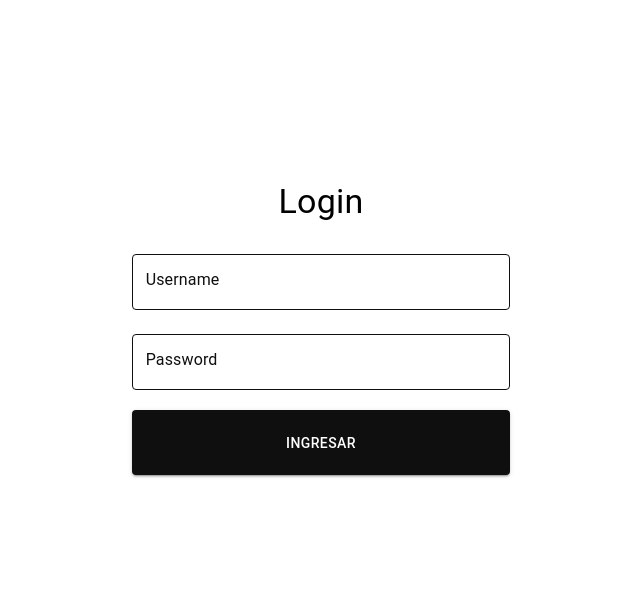
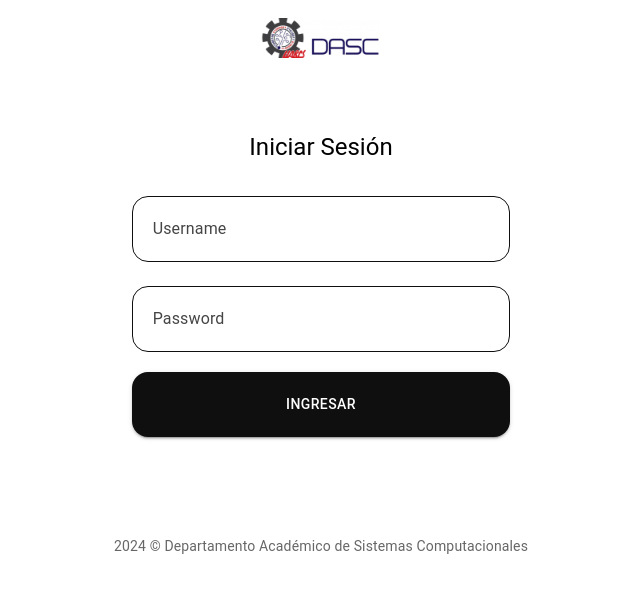
Before and after one commit to Roberto-av/gestor-practicas-front, a React (Create React App) app: page /login in a window 1280 px wide. Shown: the top 592 px of the page, without its empty margins (327-967 px from the left). Built offline with nearby package versions, Linux system fonts and the light colour scheme; a web font is replaced by a local one.

Commit message:
act login y register

```diff
--- a/src/pages/common/login/index.js
+++ b/src/pages/common/login/index.js
@@ -1,10 +1,11 @@
 import React, { useState, useContext } from "react";
 import { Box, Button, TextField, Typography, Grid } from "@mui/material";
-import { useNavigate } from 'react-router-dom';
+import { useNavigate } from "react-router-dom";
 import { AuthContext } from "../../../context/AuthContext";
 import api from "../../../utils/api";
 import Loader from "../../../components/admin/dashboard/loader";
 import { jwtDecode } from "jwt-decode";
+import dascLogo from "../../../assets/img/dascLogo.png";
 
 const Login = () => {
   const { setAuthState } = useContext(AuthContext);
@@ -35,7 +36,11 @@ const Login = () => {
     if (isSubmitted) {
       setErrors((prevErrors) => ({
         ...prevErrors,
-        [name]: value ? "" : `El ${name === "username" ? "nombre de usuario" : "contraseña"} es requerido`,
+        [name]: value
+          ? ""
+          : `El ${
+              name === "username" ? "nombre de usuario" : "contraseña"
+            } es requerido`,
       }));
     }
   };
@@ -53,7 +58,7 @@ const Login = () => {
         jwt,
         user: jwtDecode(jwt),
       });
-      navigate('/');
+      navigate("/");
       window.location.reload(true);
     } catch (error) {
       console.error("Error en el login:", error);
@@ -69,11 +74,21 @@ const Login = () => {
   };
 
   return (
+    <>
+      <Box
+        display="flex"
+        justifyContent="center"
+        alignItems="center"
+        height="60px"
+        mb={2}
+      >
+        <img src={dascLogo} alt="Logo" height="40" />
+      </Box>
       <Grid
         container
         justifyContent="center"
         alignItems="center"
-      style={{ minHeight: "80vh" }}
+        style={{ minHeight: "50vh" }}
       >
         {loading ? (
           <Box
@@ -93,8 +108,8 @@ const Login = () => {
               p={3}
               borderRadius={2}
             >
-            <Typography variant="h4" mb={2}>
-              Login
+              <Typography variant="h5" mb={2}>
+                Iniciar Sesión
               </Typography>
               <form onSubmit={handleSubmit} style={{ width: "100%" }}>
                 <TextField
@@ -106,7 +121,8 @@ const Login = () => {
                   value={username}
                   sx={{
                     "& .MuiInputLabel-root": {
-                    color: "#0f0f0f",
+                      color: "#454545",
+                      padding: "7px",
                     },
                     "& .MuiInputLabel-outlined": {
                       transform: "translate(14px, 14px) scale(1)",
@@ -124,6 +140,8 @@ const Login = () => {
                       "&.Mui-focused fieldset": {
                         borderColor: "#0f0f0f",
                       },
+                      borderRadius: "16px",
+                      padding: "5px",
                     },
                   }}
                   onChange={handleChange}
@@ -141,7 +159,8 @@ const Login = () => {
                   sx={{
                     marginBottom: "20px",
                     "& .MuiInputLabel-root": {
-                    color: "#0f0f0f",
+                      color: "#454545",
+                      padding: "7px",
                     },
                     "& .MuiInputLabel-outlined": {
                       transform: "translate(14px, 14px) scale(1)",
@@ -159,6 +178,8 @@ const Login = () => {
                       "&.Mui-focused fieldset": {
                         borderColor: "#0f0f0f",
                       },
+                      borderRadius: "16px",
+                      padding: "5px",
                     },
                   }}
                   onChange={handleChange}
@@ -181,6 +202,7 @@ const Login = () => {
                     "&:hover": {
                       backgroundColor: "#222222",
                     },
+                    borderRadius: "16px",
                   }}
                   fullWidth
                 >
@@ -191,6 +213,18 @@ const Login = () => {
           </Grid>
         )}
       </Grid>
+      <Box
+        display="flex"
+        justifyContent="center"
+        alignItems="center"
+        height="60px"
+        mt={4}
+      >
+        <Typography variant="body2" color="textSecondary">
+          2024 © Departamento Académico de Sistemas Computacionales
+        </Typography>
+      </Box>
+    </>
   );
 };
 
--- a/src/pages/student/auth/StudentRegistrationPage.js
+++ b/src/pages/student/auth/StudentRegistrationPage.js
@@ -5,6 +5,7 @@ import api from '../../../utils/api';
 import { AuthContext } from '../../../context/AuthContext';
 import { jwtDecode } from 'jwt-decode';
 import Loader from '../../../components/admin/dashboard/loader';
+import dascLogo from "../../../assets/img/dascLogo.png";
 
 function StudentRegistrationPage() {
   const [username, setUsername] = useState('');
@@ -88,11 +89,21 @@ function StudentRegistrationPage() {
   };
 
   return (
+    <>
+    <Box
+      display="flex"
+      justifyContent="center"
+      alignItems="center"
+      height="60px"
+      mb={2}
+    >
+      <img src={dascLogo} alt="Logo" height="40" />
+    </Box>
     <Grid
       container
       justifyContent="center"
       alignItems="center"
-      style={{ minHeight: "80vh" }}
+      style={{ minHeight: "50vh" }}
     >
       {loading ? (
         <Box
@@ -112,7 +123,7 @@ function StudentRegistrationPage() {
             p={3}
             borderRadius={2}
           >
-            <Typography variant="h4" mb={2}>
+            <Typography variant="h5" mb={2}>
               Registro
             </Typography>
             <form onSubmit={handleSubmit} style={{ width: "100%" }}>
@@ -125,7 +136,8 @@ function StudentRegistrationPage() {
                 value={username}
                 sx={{
                   "& .MuiInputLabel-root": {
-                    color: "#0f0f0f",
+                    color: "#454545",
+                    padding: "7px",
                   },
                   "& .MuiInputLabel-outlined": {
                     transform: "translate(14px, 14px) scale(1)",
@@ -143,6 +155,8 @@ function StudentRegistrationPage() {
                     "&.Mui-focused fieldset": {
                       borderColor: "#0f0f0f",
                     },
+                    borderRadius: "16px",
+                    padding: "5px",
                   },
                 }}
                 onChange={handleChange}
@@ -160,7 +174,8 @@ function StudentRegistrationPage() {
                 sx={{
                   marginBottom: "20px",
                   "& .MuiInputLabel-root": {
-                    color: "#0f0f0f",
+                    color: "#454545",
+                    padding: "7px",
                   },
                   "& .MuiInputLabel-outlined": {
                     transform: "translate(14px, 14px) scale(1)",
@@ -178,6 +193,8 @@ function StudentRegistrationPage() {
                     "&.Mui-focused fieldset": {
                       borderColor: "#0f0f0f",
                     },
+                    borderRadius: "16px",
+                    padding: "5px",
                   },
                 }}
                 onChange={handleChange}
@@ -200,16 +217,29 @@ function StudentRegistrationPage() {
                   "&:hover": {
                     backgroundColor: "#222222",
                   },
+                  borderRadius: "16px",
                 }}
                 fullWidth
               >
-                INGRESAR
+                REGISTRARSE
               </Button>
             </form>
           </Box>
         </Grid>
       )}
     </Grid>
+    <Box
+      display="flex"
+      justifyContent="center"
+      alignItems="center"
+      height="60px"
+      mt={4}
+    >
+      <Typography variant="body2" color="textSecondary">
+        2024 © Departamento Académico de Sistemas Computacionales
+      </Typography>
+    </Box>
+  </>
   );
 };
 
```
Lines whose indentation alone changed are shown as unchanged.
